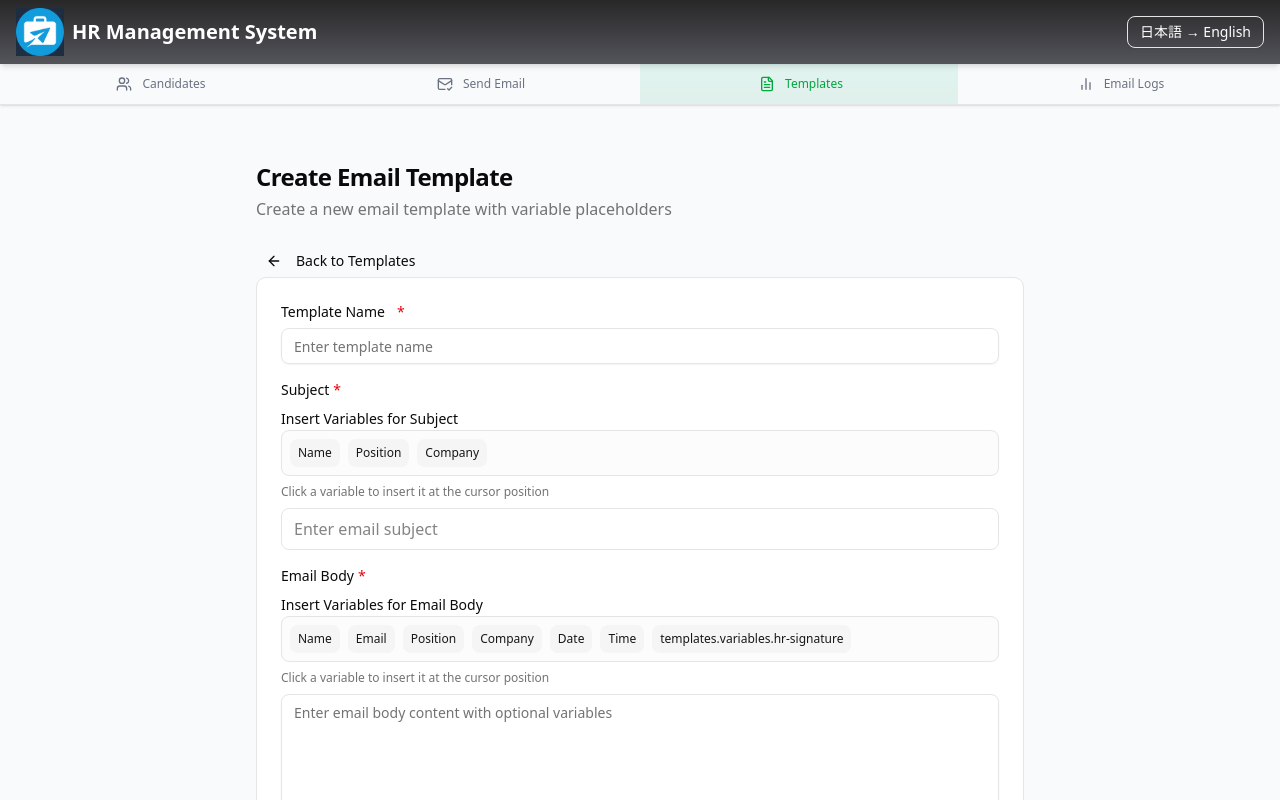
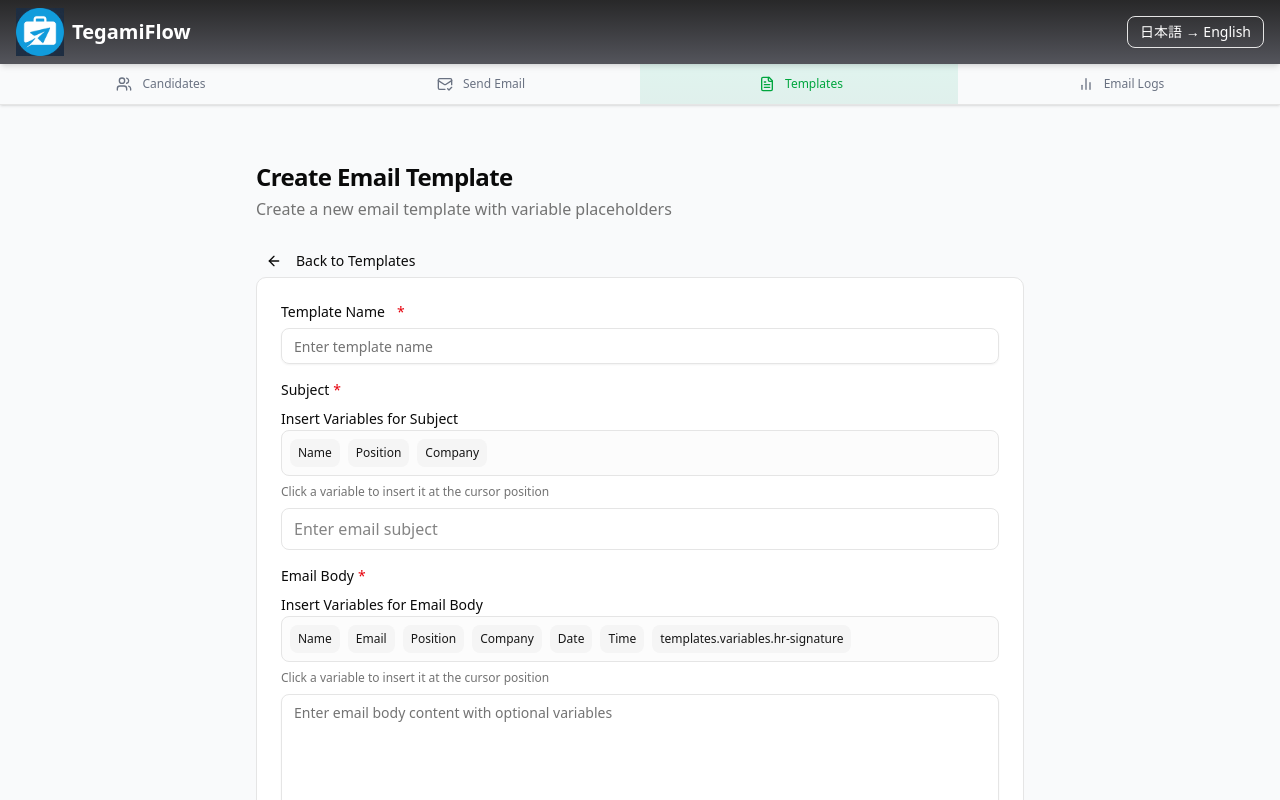
Before and after one commit to prasad-vamer/tegami-flow, a React (Vite) app in the folder tegami-flow-gui/: page /templates/create in a window 1280 px wide. Shown: the top 800 px of the page. Built offline with nearby package versions, Linux system fonts and the light colour scheme; no server answers.

Commit message:
Refactor service name to use 'TegamiFlow' in UI and localization files

```diff
--- a/tegami-flow-gui/src/atoms/Root.tsx
+++ b/tegami-flow-gui/src/atoms/Root.tsx
@@ -13,7 +13,7 @@
         <div className="container mx-auto px-4 h-16 flex items-center justify-between">
           <div className="flex items-center cursor-pointer" onClick={() => navigate("/")}>
             <img src="/icon-only.png" alt="Logo" className="w-12 mr-2" />
-            <h1 className="text-xl font-bold">{t("app.title")}</h1>
+            <h1 className="text-xl font-bold">{t("serviceName")}</h1>
           </div>
           <LanguageSwitcher />
         </div>
--- a/tegami-flow-gui/src/i18n/resources/en.json
+++ b/tegami-flow-gui/src/i18n/resources/en.json
@@ -1,7 +1,4 @@
 {
-  "app": {
-    "title": "HR Management System"
-  },
   "navigation": {
     "candidates": "Candidates",
     "templates": "Templates",
--- a/tegami-flow-gui/src/i18n/resources/ja.json
+++ b/tegami-flow-gui/src/i18n/resources/ja.json
@@ -1,7 +1,4 @@
 {
-  "app": {
-    "title": "HR管理システム"
-  },
   "navigation": {
     "candidates": "候補者",
     "templates": "テンプレート",
```
